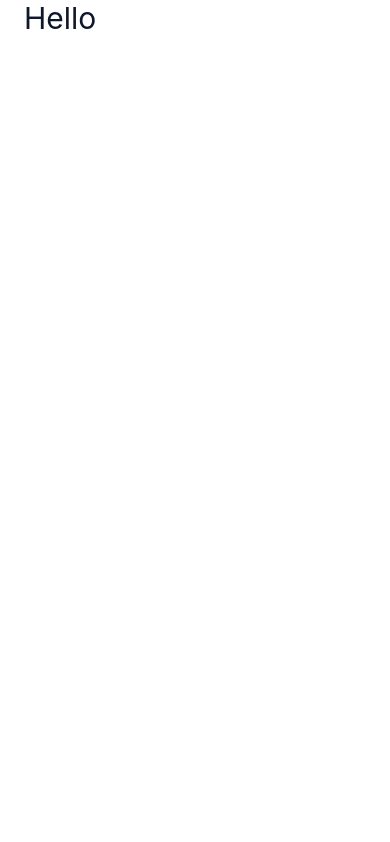
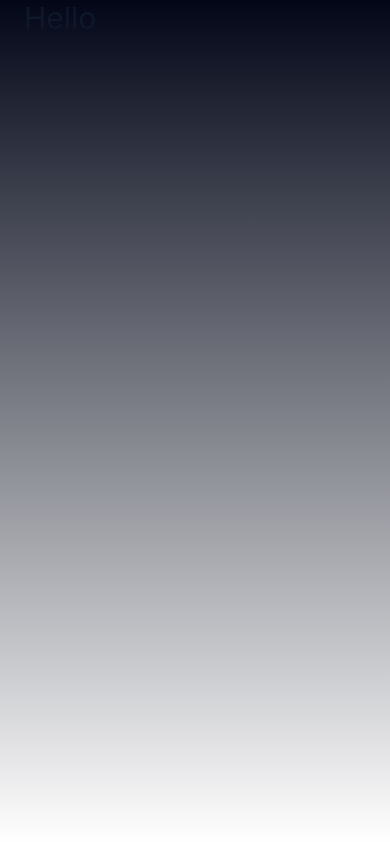
Before and after one commit to MMALLIKARJUN2312/My_Portfolio, a React (Vite) app in the folder frontend/: page / in a window 390 px wide. Built offline with nearby package versions, Linux system fonts and the light colour scheme.

Commit message:
feat(frontend): add main layout with responsive spacing and background styling

```diff
--- a/frontend/src/components/layout/MainLayout.tsx
+++ b/frontend/src/components/layout/MainLayout.tsx
@@ -1,6 +1,6 @@
-export default function MainLayout({children} : {children : React.ReactNode}) {
+export default function MainLayout({children} : any) {
     return (
-        <div className="min-h-screen px-6 md:px-16 lg:px-24">
+        <div className="min-h-screen px-6 md:px-16 lg:px-24 bg-gradient-to-b from-[#020617] to-[#0202617]">
             {children}
         </div>
     )
```
